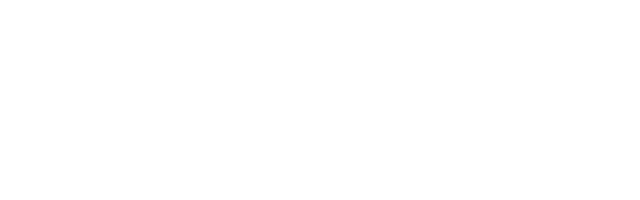
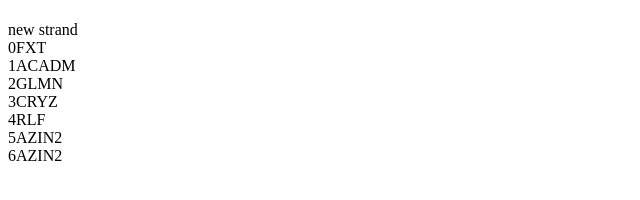
Before and after one commit to Elevationacademy/js-week-1-AubidaNaalwa, a plain HTML site: page week-2/sunday-tasks/first-task/index.html in a window 1280 px wide. Shown: the whole page, without its empty margins (0-640 px from the left). Drawn offline with Linux system fonts and the light colour scheme.

```diff
--- a/week-2/sunday-tasks/first-task/index.html
+++ b/week-2/sunday-tasks/first-task/index.html
@@ -11,12 +11,18 @@
 
 </head>
 <body>
-    <script src="main.js"></script>
+
     <h1>
 
 
     </h1>
+    <div>
+        <p id="answer">
 
+            <script src="main.js"></script>
+        </p>
+
+    </div>
 
 </body>
 
--- a/week-2/sunday-tasks/first-task/main.js
+++ b/week-2/sunday-tasks/first-task/main.js
@@ -11,3 +11,9 @@ strand.push(removedItem[0],removedItem[0])
 console.log(strand)
 strand.unshift("FXT")
 console.log(strand)
+// Extra work
+let p = document.getElementById('answer')
+p.innerHTML = "new strand" + "<br>"
+for(i = 0 ; i< strand.length ; i++){
+    p.innerHTML += i+ strand[i] + "<br>"
+}
```
